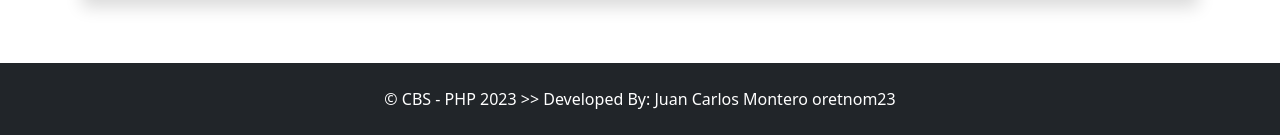
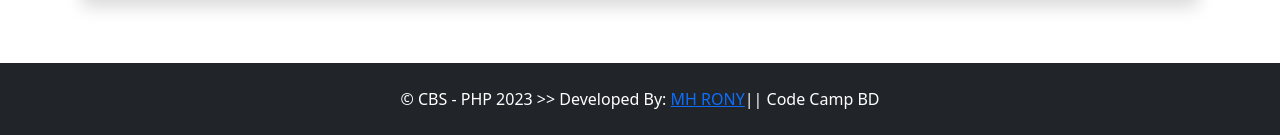
Before and after one commit to dev-mhrony/Cab-Booking-System---in-PHP, a PHP site: page /CabBooking-PHP/ in a window 1280 px wide; the page is wider, and only the part inside the window is pictured. Shown: the part 1397-1532 px from the top of that part. Run offline with PHP 8.4, Linux system fonts and the light colour scheme; data comes from the database, SQL or seed files in the repository; some libraries are stand-ins or nearby versions.

Commit message:
Last update - 23-01-2023

```diff
--- a/inc/footer.php
+++ b/inc/footer.php
@@ -66,7 +66,7 @@ $(document).ready(function() {
 <!-- Footer-->
 <footer class="py-4 bg-dark">
     <div class="container">
-        <p class="m-0 text-center text-white">&copy; <?php echo $_settings->info('short_name') ?> <?php echo date('Y');?> >> Developed By: Juan Carlos Montero oretnom23</p>
+        <p class="m-0 text-center text-white">&copy; <?php echo $_settings->info('short_name') ?> <?php echo date('Y');?> >> Developed By: <a href="https://developerrony.com">MH RONY</a>|| Code Camp BD</p>
     </div>
 </footer>
 
```
Also changed, not shown: README.md.
